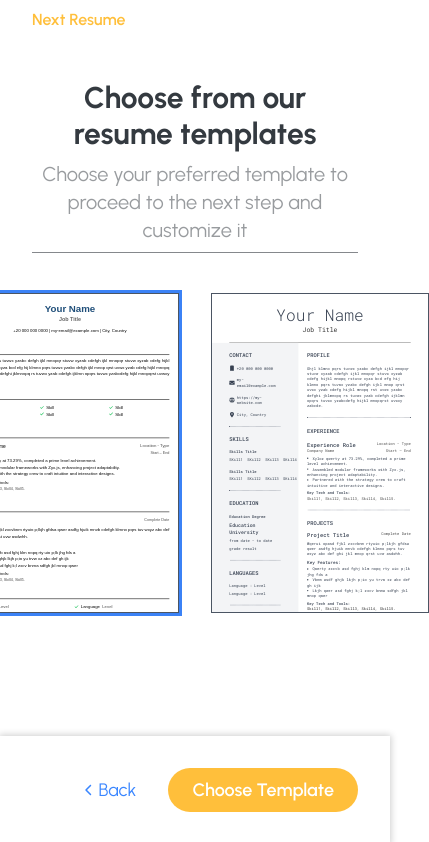
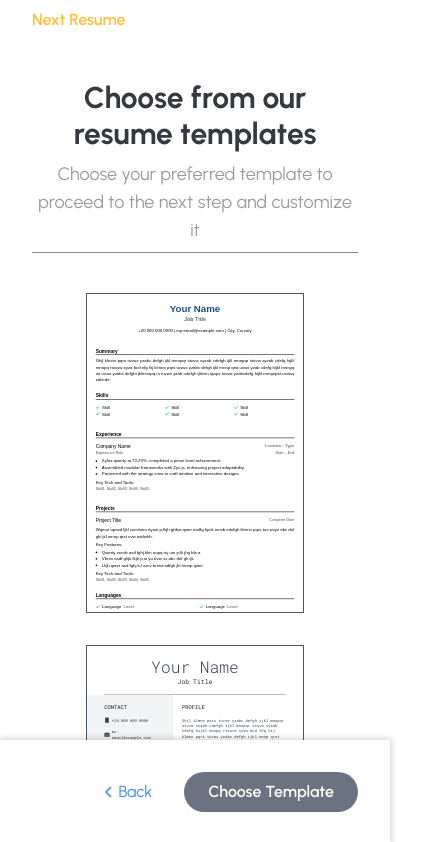
Before and after one commit to m1her/Next-Resume, a Next.js app: page /build-resume/choose-template in a window 390 px wide. Shown: the top 842 px of the page, 429 px wide, since content can reach past the window. Built offline with nearby package versions, Linux system fonts and the light colour scheme.

Commit message:
colors/communications

```diff
--- a/src/components/SmallPreview/index.tsx
+++ b/src/components/SmallPreview/index.tsx
@@ -7,25 +7,30 @@ export const SmallPreview = ({
   name,
   disableAction = false,
   defaultFont,
-  setFont,
+  defaultColors,
+  setDefaults,
 }: Readonly<{
   children: React.ReactNode;
   isSelected: boolean;
   name: "classic" | "twoCol";
   disableAction?: boolean;
   defaultFont?: string;
-  setFont?: React.Dispatch<React.SetStateAction<string>>;
+  defaultColors?: {
+    color: string;
+    ring: string;
+  };
+  setDefaults?: React.Dispatch<React.SetStateAction<any>>;
 }>) => {
   const { setResumeData } = useResumeContext();
 
   const setSelectedHandler = () => {
-    if (!disableAction && defaultFont && setFont) {
+    if (!disableAction && defaultFont && setDefaults) {
       setResumeData((prev) => ({
         ...prev,
         template: children,
         templateName: name,
       }));
-      setFont(defaultFont);
+      setDefaults({ fontType: defaultFont, colorTheme: defaultColors });
     }
   };
   return (
--- a/src/context/ResumeContext.tsx
+++ b/src/context/ResumeContext.tsx
@@ -4,7 +4,7 @@ import React, { createContext, useContext, useState, ReactNode } from "react";
 
 interface ResumeData {
   template: ReactNode;
-  templateName: "classic" | "twoCol";
+  templateName: "classic" | "twoCol" | "";
   colorTheme: {
     color: string;
     ring: string;
@@ -18,10 +18,10 @@ interface ResumeContextType {
 }
 
 const defaultResumeData: ResumeData = {
-  template: <ClassicTemplate />,
-  templateName: "classic",
-  colorTheme: { color: "#000000", ring: "ring-black" },
-  fontType: "font-notoserifgeorgian",
+  template: <></>,
+  templateName: "",
+  colorTheme: { color: "", ring: "" },
+  fontType: "",
 };
 
 const ResumeContext = createContext<ResumeContextType | undefined>(undefined);
--- a/src/features/ResumeTemplates/ClassicTemplate/index.tsx
+++ b/src/features/ResumeTemplates/ClassicTemplate/index.tsx
@@ -4,11 +4,7 @@ import { FontAwesomeIcon } from "@fortawesome/react-fontawesome";
 import { usePathname } from "next/navigation";
 import React from "react";
 
-export const ClassicTemplate = ({
-  color = "text-[#1f4e79]",
-}: {
-  color?: string;
-}) => {
+export const ClassicTemplate = () => {
   const path = usePathname();
   const { resumeData } = useResumeContext();
 
@@ -21,7 +17,17 @@ export const ClassicTemplate = ({
       } text-black bg-white`}
     >
       <div id="header" className="text-center">
-        <div className={`${color} font-bold text-4xl`}>Your Name</div>
+        <div
+          className="font-bold text-4xl"
+          style={{
+            color:
+              resumeData.colorTheme.color == ""
+                ? "#1f4e79"
+                : resumeData.colorTheme.color,
+          }}
+        >
+          Your Name
+        </div>
         <div className="text-black/60 font-semibold text-xl mt-2">
           Job Title
         </div>
--- a/src/features/ResumeTemplates/TwoColumnsTemplate/index.tsx
+++ b/src/features/ResumeTemplates/TwoColumnsTemplate/index.tsx
@@ -18,7 +18,13 @@ export const TwoColumnsTemplate = () => {
         path.split("/")[2] != "choose-template"
           ? resumeData.fontType
           : "font-roboto"
-      } text-gray-700 bg-white`}
+      } bg-white`}
+      style={{
+        color:
+          resumeData.colorTheme.color == ""
+            ? "#374151"
+            : resumeData.colorTheme.color,
+      }}
     >
       <div id="header" className="text-center border-b mx-16 border-black pb-8">
         <div className={`font-light text-6xl`}>Your Name</div>
--- a/src/features/building/ChooseTempFeat/index.tsx
+++ b/src/features/building/ChooseTempFeat/index.tsx
@@ -11,32 +11,50 @@ import React, { useState } from "react";
 
 export const ChooseTempFeat = () => {
   const { resumeData, setResumeData } = useResumeContext();
-  const [font, setFont] = useState<string>(resumeData.fontType);
+  const [defaults, setDefaults] = useState({
+    fontType: "",
+    colorTheme: {
+      color: "",
+      ring: "",
+    },
+  });
+  const handleBack = () => {
+    setResumeData({
+      template: <></>,
+      templateName: "",
+      colorTheme: { color: "", ring: "" },
+      fontType: "",
+    });
+    router.back();
+  };
   const router = useRouter();
   const confirmTemplate = () => {
-    setResumeData((prev) => ({
-      ...prev,
-      fontType: font,
-    }));
-    router.push("/build-resume/customize-template");
+    if (resumeData.templateName != "") {
+      setResumeData((prev) => ({
+        ...prev,
+        ...defaults,
+      }));
+      router.push("/build-resume/customize-template");
+    }
   };
   return (
     <div className="md:pt-28 pt-20 md:p-12 p-8 flex flex-col gap-y-2 items-center font-urbanist text-textColor">
       <div className="md:text-4xl text-3xl text-center font-bold">
         Choose from our resume templates
       </div>
-      <div className="md:text-2xl text-xl text-center opacity-50">
+      <div className="md:text-2xl text-lg text-center opacity-50">
         Choose your preferred template to proceed to the next step and customize
         it
       </div>
       <div className="w-full h-[1px] bg-textColor/60"></div>
 
-      <div className="w-full mt-8 flex justify-center gap-x-8 select-none">
+      <div className="w-full mt-8 flex md:flex-row flex-col items-center justify-center gap-8 select-none">
         <SmallPreview
           isSelected={resumeData.templateName == "classic"}
           name={"classic"}
           defaultFont={"font-notoserifgeorgian"}
-          setFont={setFont}
+          defaultColors={{ color: "#1f4e79", ring: "ring-[#1f4e79]" }}
+          setDefaults={setDefaults}
         >
           <ClassicTemplate />
         </SmallPreview>
@@ -44,7 +62,8 @@ export const ChooseTempFeat = () => {
           isSelected={resumeData.templateName == "twoCol"}
           name={"twoCol"}
           defaultFont={"font-roboto"}
-          setFont={setFont}
+          defaultColors={{ color: "#374151", ring: "ring-gray-700" }}
+          setDefaults={setDefaults}
         >
           <TwoColumnsTemplate />
         </SmallPreview>
@@ -52,19 +71,20 @@ export const ChooseTempFeat = () => {
       <div className="w-full h-32"></div>
 
       <div className="fixed bottom-0 left-0 md:p-12 p-8 bg-white flex justify-end items-center gap-x-8 w-full shadow-[0_0_7px_1px_rgba(0,0,0,0.2)]">
-        <Link
-          href="/"
-          className="text-primaryColor flex items-center gap-x-1 text-lg hover:border-b border-primaryColor"
+        <div
+          onClick={handleBack}
+          className="text-primaryColor flex items-center gap-x-1 md:text-lg text-base hover:border-b border-primaryColor cursor-pointer"
         >
           <FontAwesomeIcon icon={faChevronLeft} className="w-3 h-3" />
           Back
-        </Link>
-        <div
-          className="px-6 py-2 font-semibold text-lg text-white bg-secondaryColor rounded-full hover:bg-amber-500 transition-colors duration-300 cursor-pointer"
+        </div>
+        <button
+          className="px-6 py-2 font-semibold md:text-lg text-base text-white bg-secondaryColor rounded-full hover:bg-amber-500 disabled:bg-gray-500 transition-colors duration-300 cursor-pointer"
           onClick={confirmTemplate}
+          disabled={resumeData.templateName == ""}
         >
           Choose Template
-        </div>
+        </button>
       </div>
     </div>
   );
--- a/src/utils/colorsData.ts
+++ b/src/features/building/CustomizeTempFeat/colorsData.ts
@@ -1,6 +1,6 @@
 export const colors = [
   { color: "#000000", ring: "ring-black" },
-  { color: "#94a3b8", ring: "ring-slate-400" },
+  { color: "#374151", ring: "ring-gray-700" },
   { color: "#4338ca", ring: "ring-indigo-700" },
   { color: "#1f4e79", ring: "ring-[#1f4e79]" },
   { color: "#d946ef", ring: "ring-fuchsia-600" },
--- a/src/features/building/CustomizeTempFeat/index.tsx
+++ b/src/features/building/CustomizeTempFeat/index.tsx
@@ -1,15 +1,26 @@
 "use client";
 import { SmallPreview } from "@/components/SmallPreview";
 import { useResumeContext } from "@/context/ResumeContext";
-import { colors } from "@/utils/colorsData";
-import { fontsData } from "@/utils/fontsData";
+import { fontsData } from "@/features/building/CustomizeTempFeat/fontsData";
 import { faChevronLeft } from "@fortawesome/free-solid-svg-icons";
 import { FontAwesomeIcon } from "@fortawesome/react-fontawesome";
 import Link from "next/link";
 import React from "react";
+import { colors } from "./colorsData";
+import { useRouter } from "next/navigation";
 
 export const CustomizeTempFeat = () => {
   const { resumeData, setResumeData } = useResumeContext();
+  const router = useRouter();
+  const handleBack = () => {
+    setResumeData({
+      template: <></>,
+      templateName: "",
+      colorTheme: { color: "", ring: "" },
+      fontType: "",
+    });
+    router.back();
+  };
 
   return (
     <div className="md:pt-28 pt-20 md:p-12 p-8 flex flex-col gap-y-2 items-center font-urbanist text-textColor">
@@ -18,15 +29,17 @@ export const CustomizeTempFeat = () => {
       </div>
       <div className="w-full h-[1px] bg-textColor/60"></div>
 
-      <div className="w-full mt-8 grid grid-cols-2 gap-x-8 select-none place-items-end">
+      <div className="w-full mt-8 grid md:grid-cols-2 grid-cols-1 gap-8 select-none md:place-items-end place-items-center">
         <div className="w-full h-full flex flex-col gap-y-4">
           <div className="text-lg font-semibold ">Choose color theme</div>
           <div className="grid grid-cols-4 gap-4 w-fit">
             {colors.map((item, index) => (
               <div
-                key={index}
+                key={Math.random()}
                 className={`w-7 aspect-square rounded-full ${item.ring} ${
-                  item.color == resumeData.colorTheme.color ? "ring-[5px]" : ""
+                  item.color == resumeData.colorTheme.color
+                    ? "ring-[5px]"
+                    : "ring-[0px]"
                 } hover:ring-[5px] outline outline-white cursor-pointer`}
                 style={{ backgroundColor: item.color }}
                 onClick={() =>
@@ -63,16 +76,16 @@ export const CustomizeTempFeat = () => {
       </div>
       <div className="w-full h-32"></div>
       <div className="fixed bottom-0 left-0 md:p-12 p-8 bg-white flex items-center gap-x-8 justify-end w-full shadow-[0_0_7px_1px_rgba(0,0,0,0.2)]">
-        <Link
-          href="/build-resume/choose-template"
-          className="text-primaryColor flex items-center gap-x-1 text-lg hover:border-b border-primaryColor"
+        <div
+          onClick={handleBack}
+          className="text-primaryColor flex items-center gap-x-1 md:text-lg text-base hover:border-b border-primaryColor cursor-pointer"
         >
           <FontAwesomeIcon icon={faChevronLeft} className="w-3 h-3" />
           Back
-        </Link>
+        </div>
         <Link
           href="/build-resume/customize-template"
-          className="px-6 py-2 font-semibold text-lg text-white bg-secondaryColor rounded-full hover:bg-amber-500 transition-colors duration-300"
+          className="px-6 py-2 font-semibold md:text-lg text-base text-white bg-secondaryColor rounded-full hover:bg-amber-500 transition-colors duration-300"
         >
           Start Building Resume
         </Link>
```
Also changed, not shown: src/features/building/CustomizeTempFeat/fontsData.ts (renamed from src/utils/fontsData.ts).
